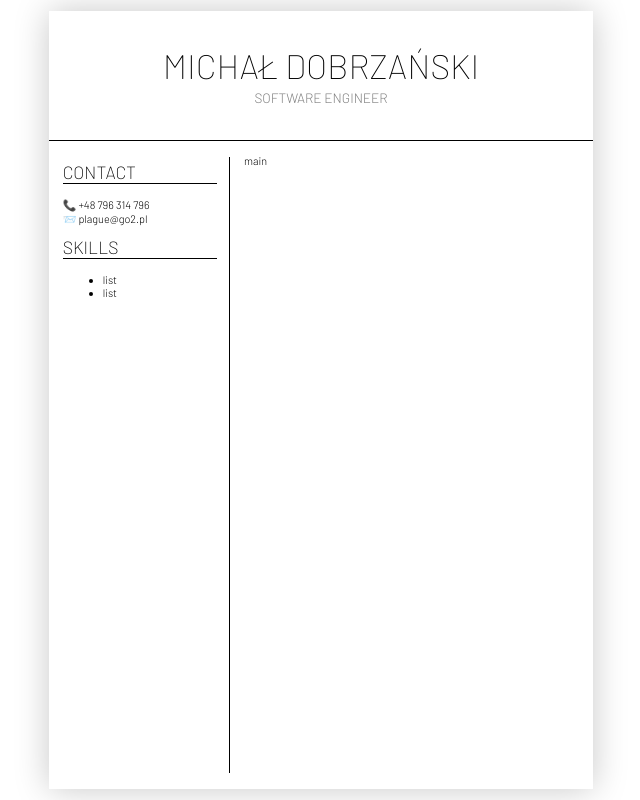
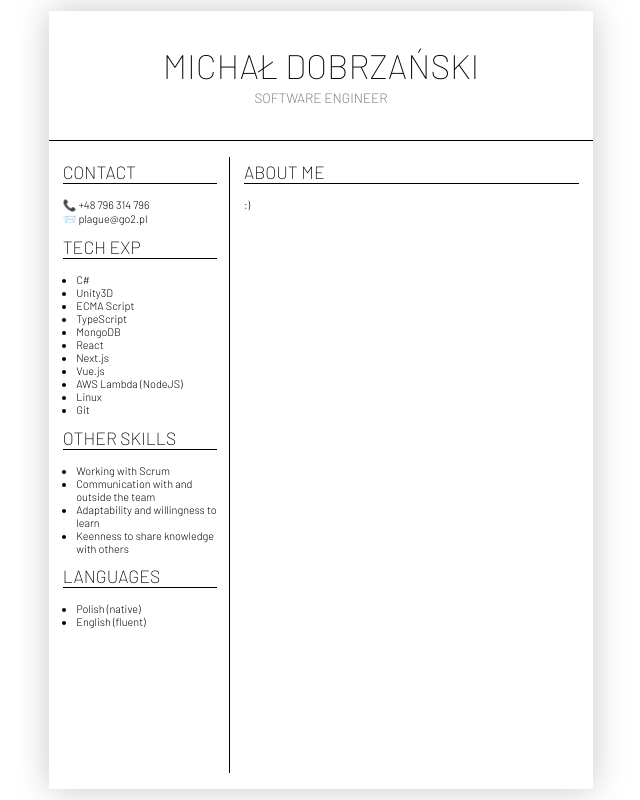
Before and after one commit to gnatogryz/resume, a React (Create React App) app: page / in a window 1280 px wide. Shown: the whole page, without its empty margins (319-959 px from the left). Built offline with nearby package versions, Linux system fonts and the light colour scheme.

Commit message:
markdowns wip

```diff
--- /dev/null
+++ b/public/main.md
@@ -0,0 +1,2 @@
+# About me
+:)
--- /dev/null
+++ b/public/summary.md
@@ -0,0 +1,26 @@
+# Contact
+📞 +48 796 314 796
+📨 plague@go2.pl
+
+# Tech Exp
+- C#
+- Unity3D
+- ECMA Script
+- TypeScript
+- MongoDB
+- React
+- Next.js
+- Vue.js
+- AWS Lambda (NodeJS)
+- Linux
+- Git
+
+# Other skills
+- Working with Scrum
+- Communication with and outside the team
+- Adaptability and willingness to learn
+- Keenness to share knowledge with others
+
+# Languages
+- Polish (native)
+- English (fluent)
--- a/src/Resume.tsx
+++ b/src/Resume.tsx
@@ -3,6 +3,7 @@ import './Resume.scss';
 import Divider from './components/Divider';
 import Header from './components/Header';
 import StyledMarkdown from './components/StyledMarkdown';
+import RemoteMarkdown from './components/RemoteMarkdown';
 
 function Resume() {
 	const [zoomedIn, setZoomedIn] = useState(false);
@@ -23,18 +24,11 @@ function Resume() {
 				</div>
 				<div className="sidebar">
 					<Divider orientation="right" thickness={1} />
-					<StyledMarkdown
-						children={`
-# Contact
-📞 +48 796 314 796
-📨 plague@go2.pl
-# Skills
-- list
-- list
-					`}
-					/>
+					<RemoteMarkdown url="/summary.md" />
 				</div>
-				<div className="main">main</div>
+				<div className="main">
+					<RemoteMarkdown url="/main.md" />
+				</div>
 			</div>
 		</div>
 	);
--- /dev/null
+++ b/src/components/RemoteMarkdown.tsx
@@ -0,0 +1,21 @@
+import StyledMarkdown from './StyledMarkdown';
+import { useEffect, useState } from 'react';
+
+export default function RemoteMarkdown({ url }: { url: string }) {
+	const [mdContent, setMdContent] = useState('');
+	const [fetchError, setFetchError] = useState(false);
+	useEffect(() => {
+		const getMd = async () => {
+			const resp = await fetch(url);
+			if (resp.ok) {
+				setMdContent(await resp.text());
+			}
+		};
+		getMd().catch((e) => {
+			setFetchError(true);
+			console.error(e);
+		});
+	}, []);
+
+	return mdContent ? <StyledMarkdown children={mdContent} /> : fetchError ? <div>Fetching markdown failed</div> : <div>Loading...</div>;
+}
--- a/src/index.scss
+++ b/src/index.scss
@@ -22,3 +22,7 @@ body {
 code {
 	font-family: source-code-pro, Menlo, Monaco, Consolas, 'Courier New', monospace;
 }
+
+ul {
+	padding-left: 1rem;
+}
```
